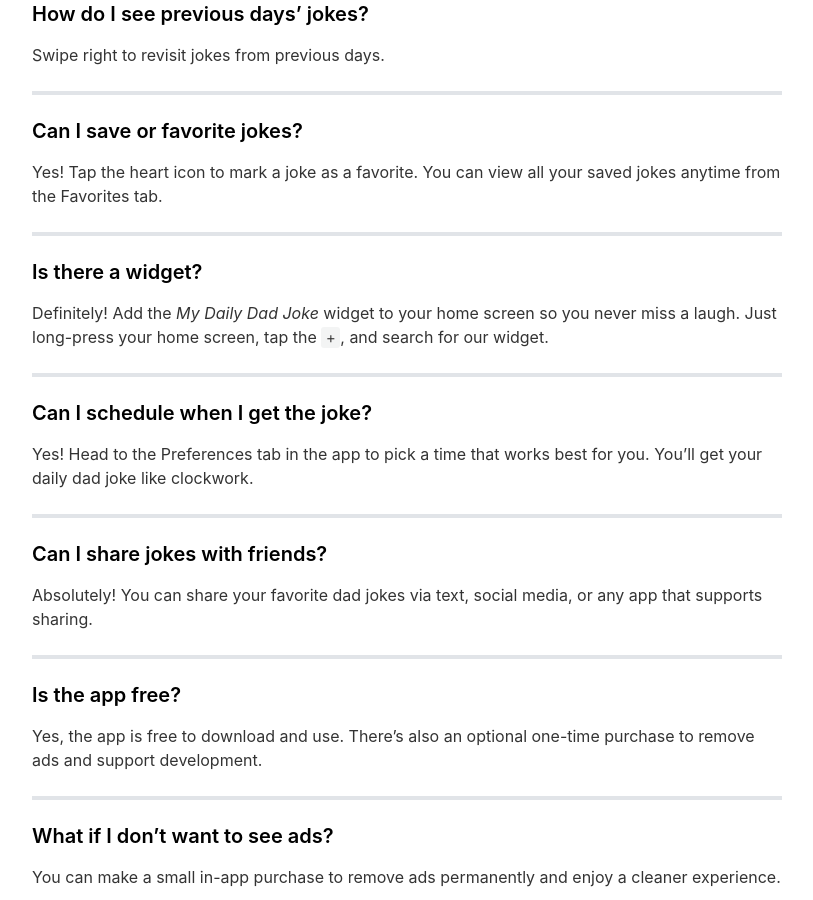
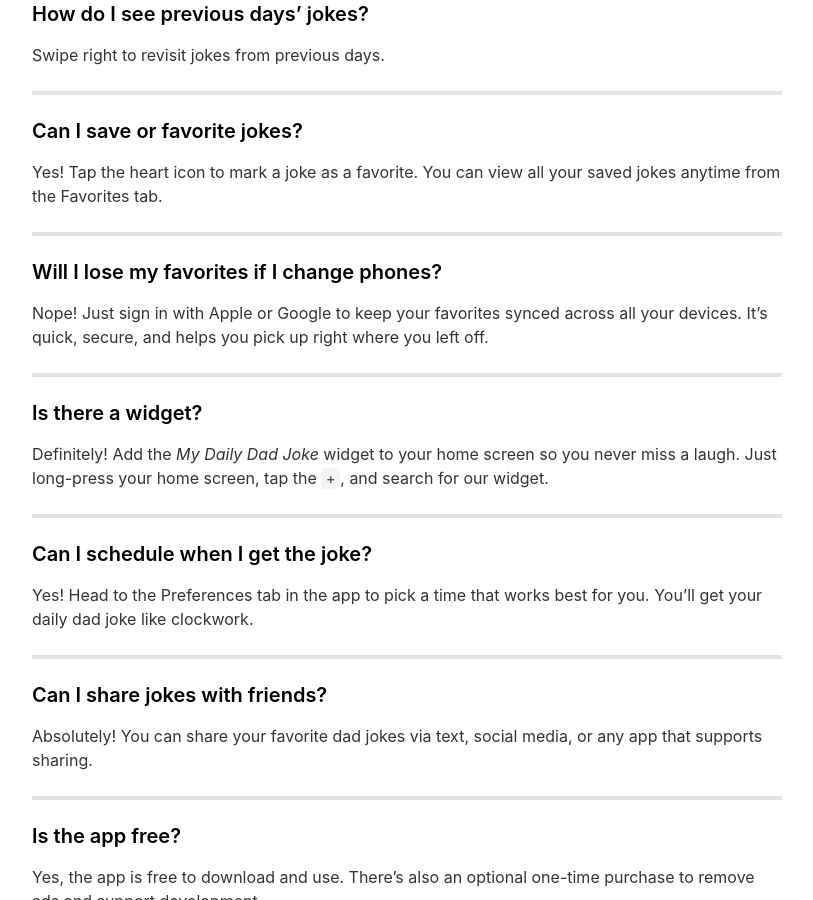
Before and after one commit to dappernarwhalstudios/my-daily-dad-joke-landing-page, a Jekyll site: the page built from _pages/faq.md, in a window 1280 px wide and 900 px high, scrolled down 661 px. Shown: the whole window, without its empty margins (233-1046 px from the left). Built offline with Jekyll 4.4.1, drawn with Linux system fonts in a browser that asks for light colours; nearby versions of some CDN libraries.

Commit message:
add faq for sign in

```diff
--- a/_pages/faq.md
+++ b/_pages/faq.md
@@ -32,6 +32,11 @@ Swipe right to revisit jokes from previous days.
 
 ### Can I save or favorite jokes?
 Yes! Tap the heart icon to mark a joke as a favorite. You can view all your saved jokes anytime from the Favorites tab.
+
+---
+
+### Will I lose my favorites if I change phones?
+Nope! Just sign in with Apple or Google to keep your favorites synced across all your devices. It's quick, secure, and helps you pick up right where you left off.
 
 ---
 
```
